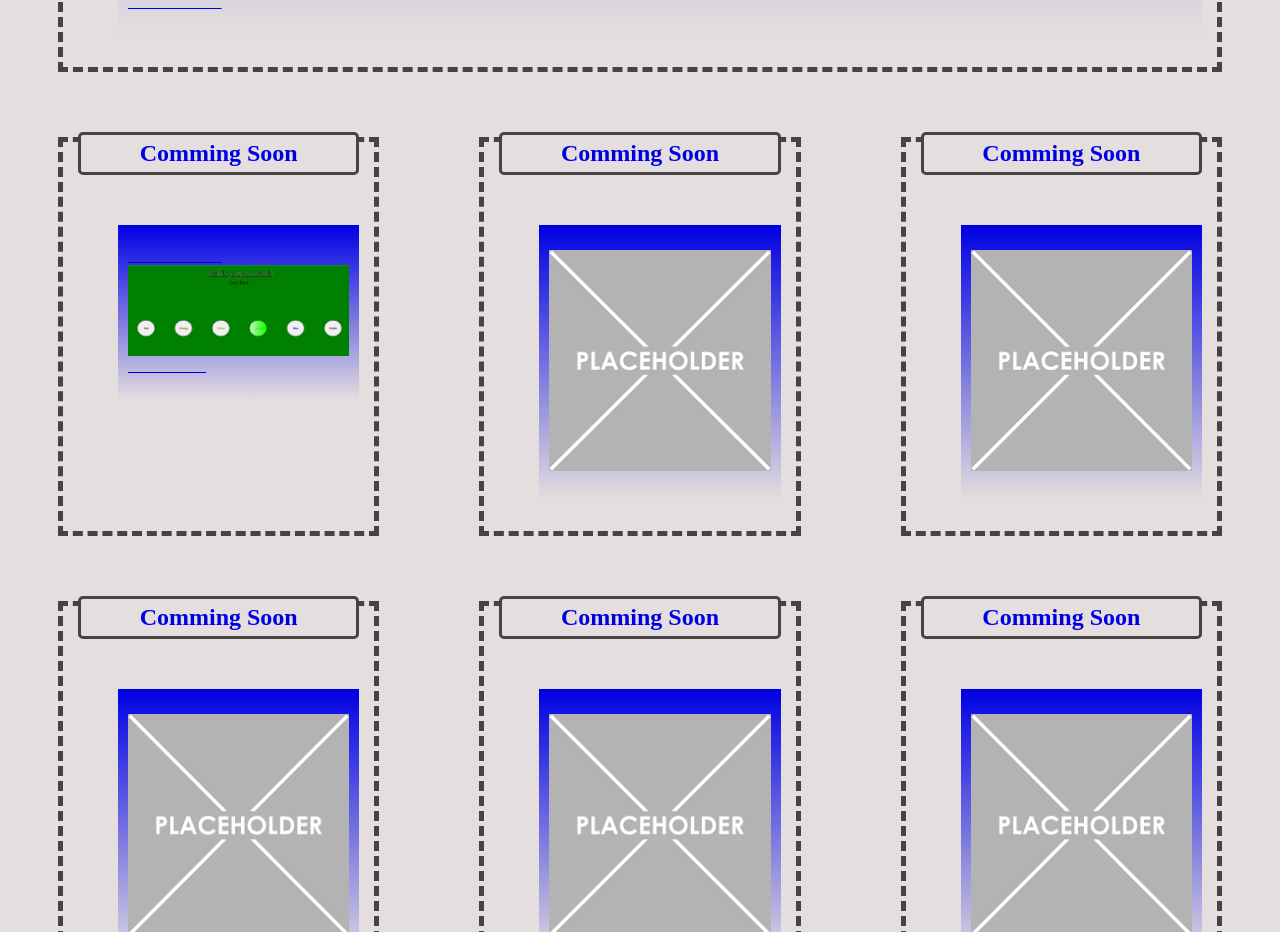
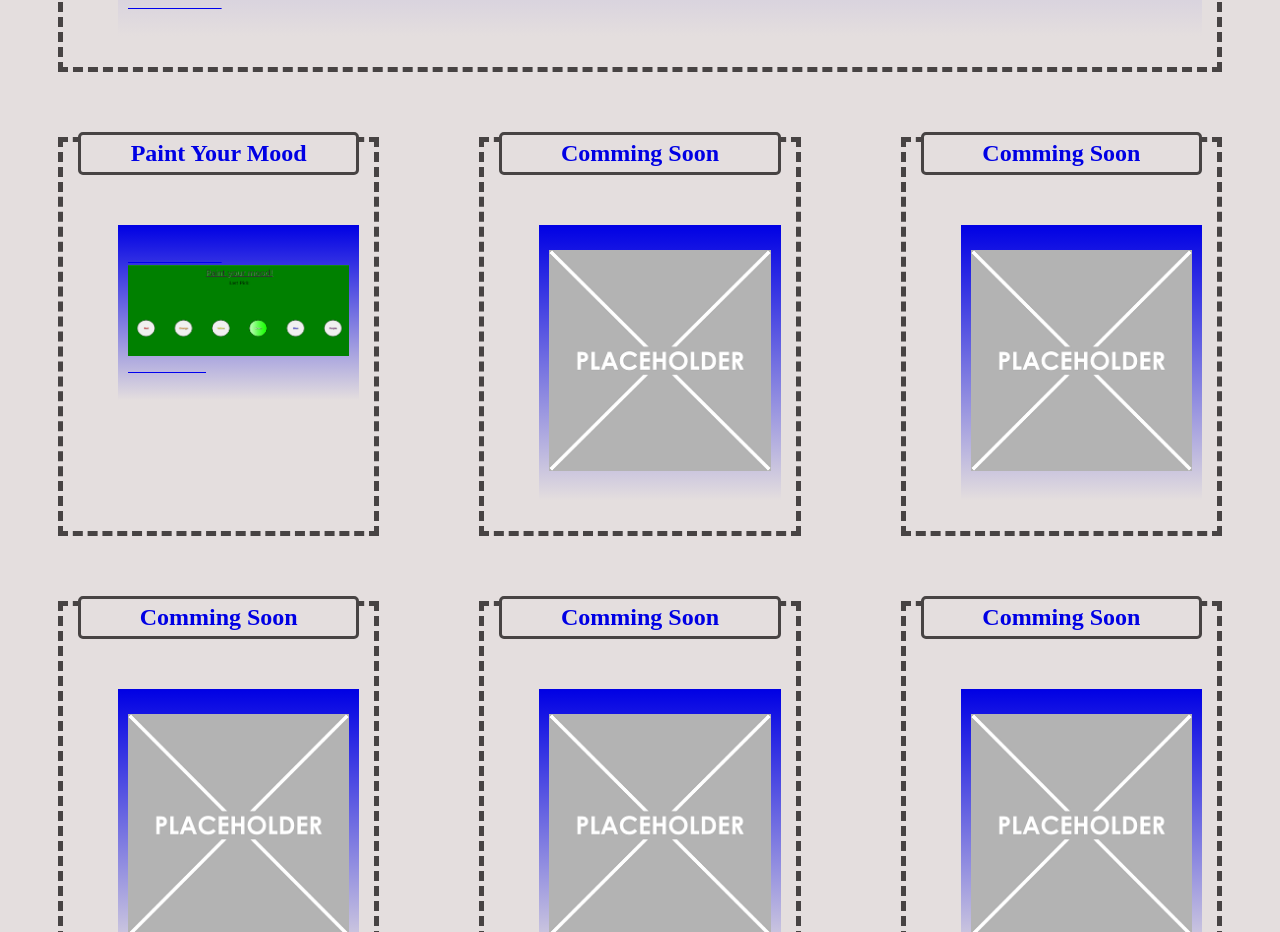
Before and after one commit to mSwineford/MatthewSwinefordsPortfolio, a plain HTML site: page index.html in a window 1280 px wide. Shown: the part 1357-2289 px from the top of the page. Drawn offline with Linux system fonts and the light colour scheme.

Commit message:
added paint your mood to the link header

```diff
--- a/index.html
+++ b/index.html
@@ -43,7 +43,7 @@
 
     <main>
       <section class="card">
-        <h2 id="secondary">Comming Soon</h2>
+        <h2 id="secondary">Paint Your Mood</h2>
         <ul>
           <pre>
             <a href="https://bryandalton.github.io/Paint-your-mood/">
```
